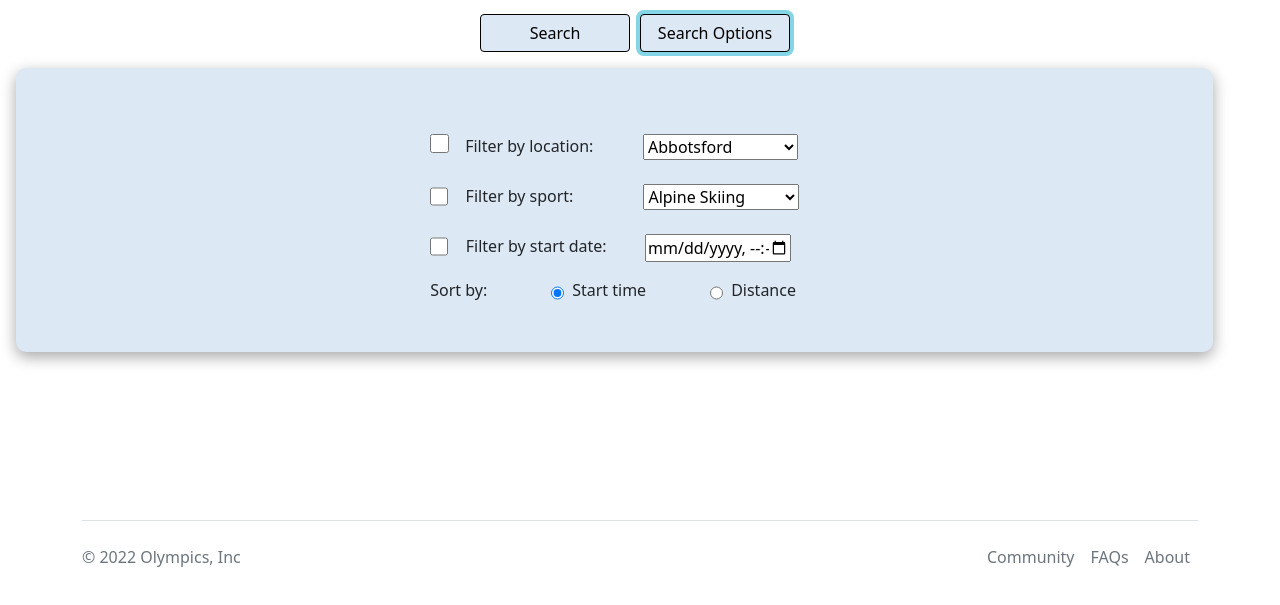
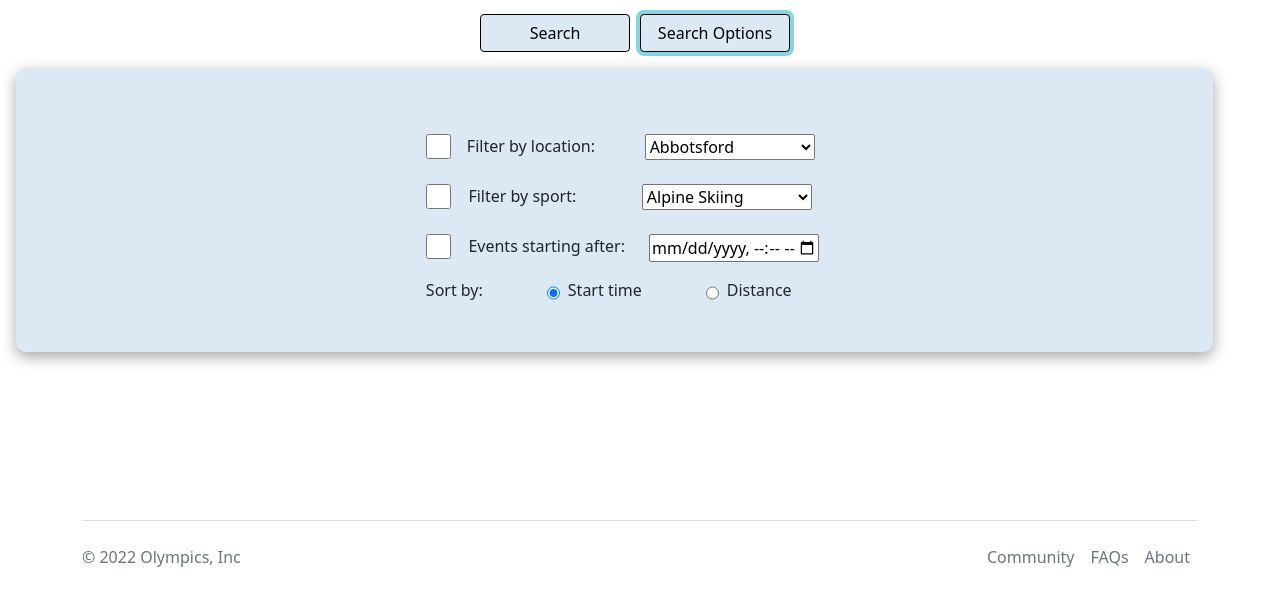
Before and after one commit to Darren542/1800_202210_BBY27, a website: page search.html in a window 1280 px wide. Both pictures are taken after a click on the button "Search Options". Shown: the part 183-788 px from the top of the page. Drawn offline with nearby package versions, Linux system fonts and the light colour scheme; no server answers.

Commit message:
fixed up advanced searchbar a bit

```diff
--- a/search.html
+++ b/search.html
@@ -102,7 +102,7 @@
         <div id="datesearch">
           <div id="datesSelector">
             <input id="dateToggle" name="dateToggle" type="checkbox" />
-            <div id="datesLabel">Filter by start date:</div>
+            <div id="datesLabel">Events starting after:</div>
           </div>
 
           <div id="dates">
--- a/styles/search.css
+++ b/styles/search.css
@@ -76,9 +76,12 @@ input[type='checkbox'] {
 
 #locationToggle {
     margin-right: 1em;
-    width: 19px;
-    height: 19px;
+    width: 25px;
+    height: 25px;
 
+}
+#locations{
+ width:170px;
 }
 
 #locationsLabel {
@@ -109,16 +112,17 @@ input[type='checkbox'] {
 }
 
 #categoriesLabel {
-    width: 60%;
+    margin-right:3.6em;
 }
 
 .categoriesBar {
-    padding-right: 3em;
+
+    margin-left: .5em;
 }
 
 #categories {
     /* margin-right: 1em; */
-    width: 100%;
+    width: 170px;
 }
 
 #datesSelector{
@@ -129,12 +133,12 @@ input[type='checkbox'] {
 }
 
 #datesLabel {
-    margin-right: 1.3em;
+    margin-right: .4em;
 
 }
 
 #dateToggle {
-    width: 18px;
+    width: 25px;
     margin-right: 1.1em;
 
 }
@@ -143,8 +147,7 @@ input[type='checkbox'] {
 #startTime {
     margin-left: 1.1em;
     margin-right: 2em;
-
-    width: 146px;
+    width: 170px;
 }
 
 
```
